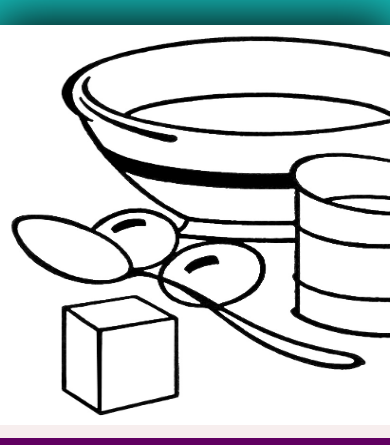
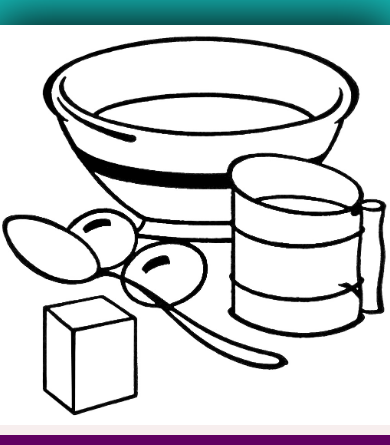
Before and after one commit to pokeyjess/My-Recipes, a Django app: page /recipe/1/ in a window 390 px wide; the page is wider, and only the part inside the window is pictured. Shown: the part 35-480 px from the top of that part. Run offline with Django 3.2, Linux system fonts and the light colour scheme; data that the repository does not hold is empty; some libraries are stand-ins or nearby versions.

Commit message:
Image more responsive

```diff
--- a/static/css/style.css
+++ b/static/css/style.css
@@ -21,11 +21,20 @@ body {
   box-shadow: 0px 0px 50px 5px black;
 }
 .header {
-  /* background: url("{{ recipe.image.url }}"); */
   background-size: cover;
-  min-height: 200px;
+  display: flex;
+  justify-content: center;
+  align-items: center;
+  overflow: hidden;
+  max-height: 400px;
 }
-
+.header img {
+  flex-shrink: 0;
+  min-height: 100%;
+  min-width: 100%;
+  max-width: 500px;
+  max-height: 400px;
+}
 .title {
   color: black;
   display: block;
--- a/templates/category.html
+++ b/templates/category.html
@@ -29,7 +29,6 @@
         {% endif %}
       </nav>
     </div>
-    <!--<h1>{{ categories }}</h1>-->
 
     <div class="card">
       <div class="title">
--- a/templates/category_form.html
+++ b/templates/category_form.html
@@ -28,7 +28,6 @@
     </div>
     <div class="card">
       <h1 class="title">Submit or edit category:</h1>
-
       <form action="/newcategory/" method="post">
         {% csrf_token %} {{ form.as_p }}
         <input type="submit" value="Submit!" />
--- a/templates/edit_recipe.html
+++ b/templates/edit_recipe.html
@@ -21,11 +21,7 @@
       </nav>
     </div>
     <div class="card">
-      <h1 class="title">Edit a recipe:</h1>
-      <div class="button">
-        <a href="/"><i class="link">Back to Home</i></a>
-      </div>
-
+      <h1 class="title">Edit recipe:</h1>
       <form action="" enctype="multipart/form-data" method="POST">
         {% csrf_token %} {{ form.as_p }}
         <input type="submit" value="Save changes" />
--- a/templates/index.html
+++ b/templates/index.html
@@ -34,7 +34,7 @@
         {% endif %}
       </nav>
     </div>
-    <!--<h1>{{ categories }}</h1>-->
+
     <div class="card">
       <h1 class="title">My Favorite Recipes</h1>
       <ul>
--- a/templates/recipe.html
+++ b/templates/recipe.html
@@ -37,18 +37,9 @@
     <div class="card">
       <div class="header">
         {% if recipe.recipe_image %}
-        <img
-          src="{{ recipe.recipe_image.url }}"
-          alt="{{ recipe.title }}"
-          style="width: 500px; max-height: 500px"
-        />
+        <img src="{{ recipe.recipe_image.url }}" alt="{{ recipe.title }}" />
         {% else %}
-        <img
-          src="/media/images/default_photo.jpg"
-          alt="{{ recipe.title }}"
-          style="width: 500px; max-height: 400px"
-        />
-
+        <img src="/media/images/default_photo.jpg" alt="{{ recipe.title }}" />
         {% endif %}
       </div>
       <div>
```
